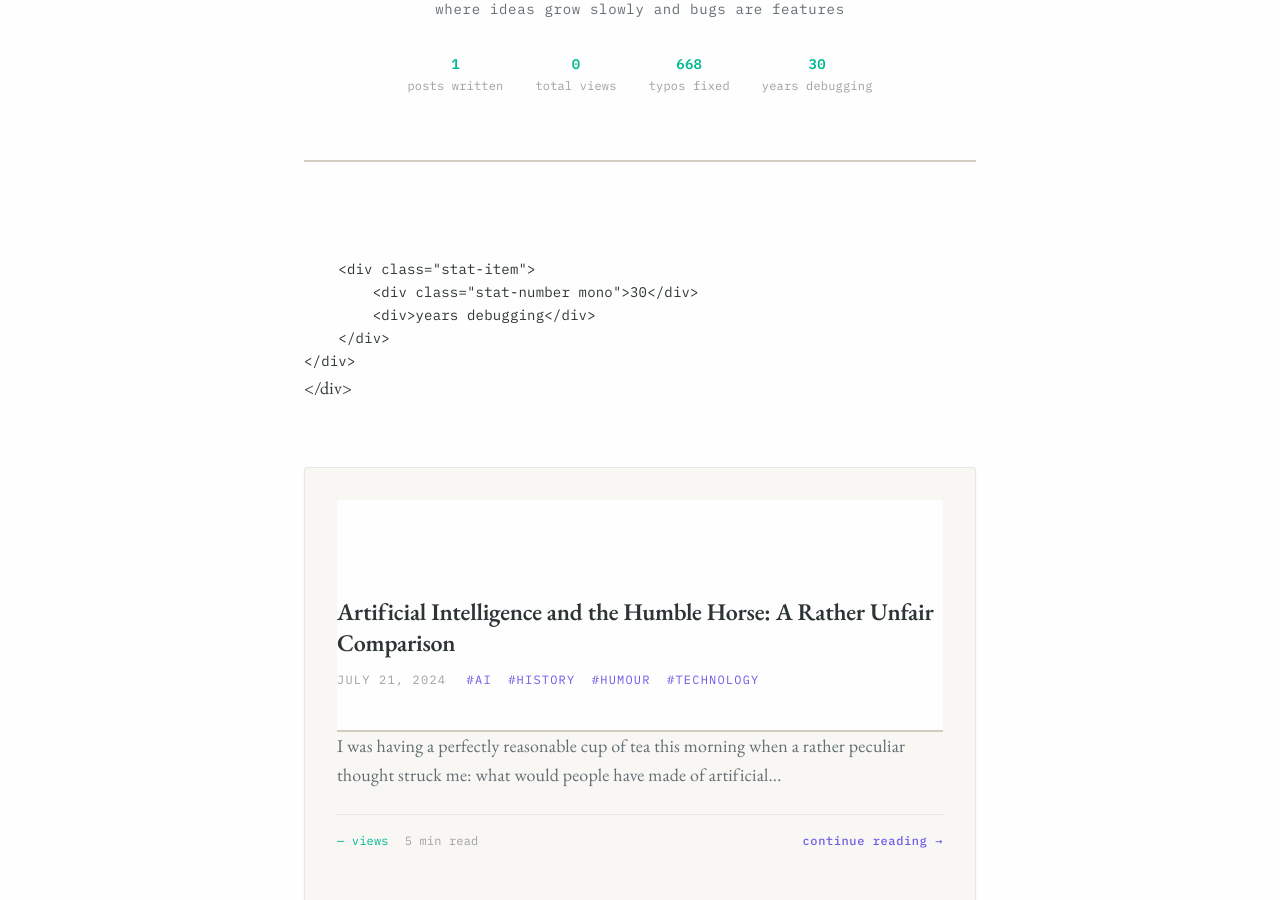
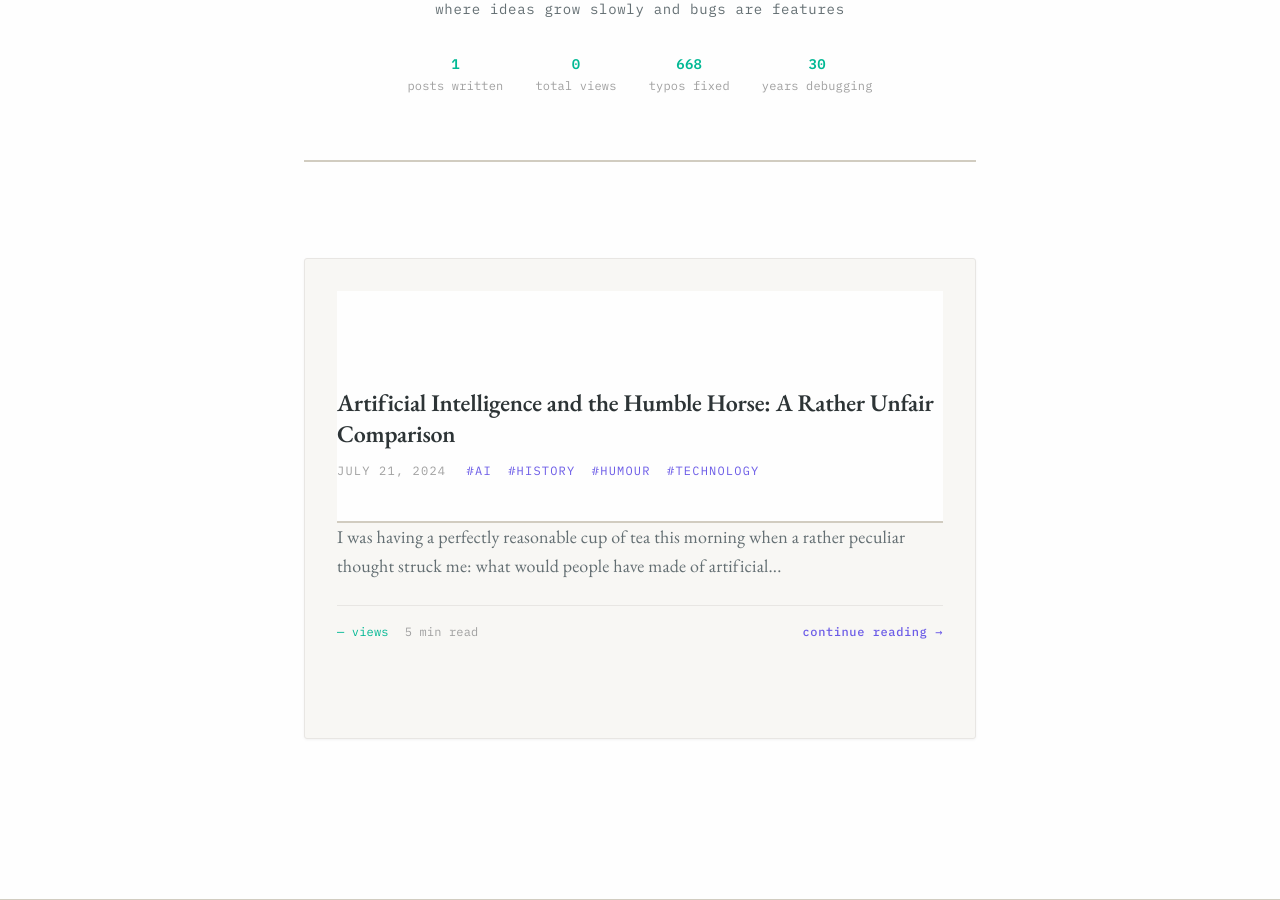
Before and after one commit to felixtp/felixtp.github.io, a Jekyll site: the page built from index.md, in a window 1280 px wide and 900 px high, scrolled down 403 px. Built offline with Jekyll 4.4.1, drawn with Linux system fonts in a browser that asks for light colours; our own code applies the rules of GitHub Pages for plain Markdown files.

Commit message:
Fix duplicate HTML elements breaking layout

```diff
--- a/index.md
+++ b/index.md
@@ -20,12 +20,6 @@ description: Thoughts, code, and everything in between
             <div class="stat-number mono" id="typoCount">∞</div>
             <div>typos fixed</div>
         </div>
-        <div class="stat-item">
-            <div class="stat-number mono">{{ 'now' | date: '%Y' | minus: 1995 }}</div>
-            <div>years debugging</div>
-        </div>
-    </div>
-</div>
         <div class="stat-item">
             <div class="stat-number mono">{{ 'now' | date: '%Y' | minus: 1995 }}</div>
             <div>years debugging</div>
```
